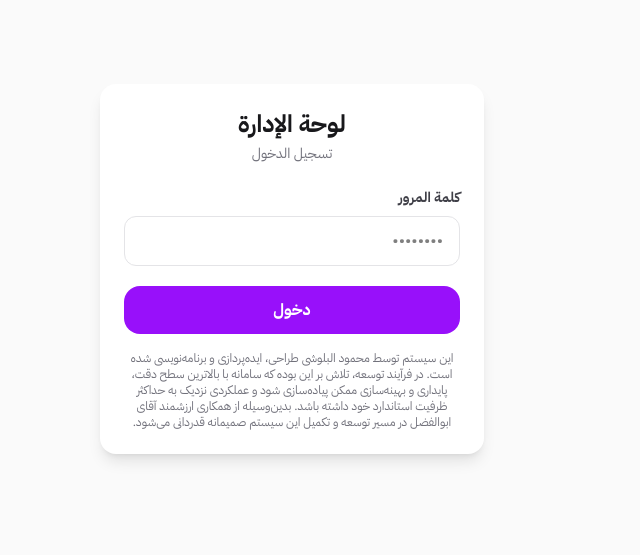
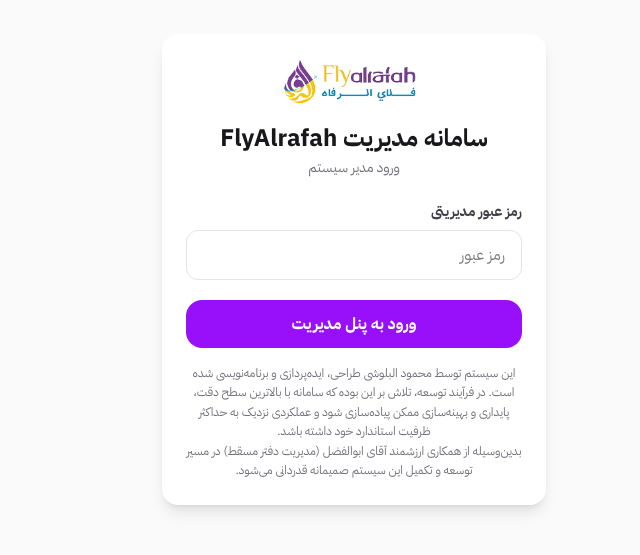
Before and after one commit to MAHMOODALRAFA/ads-flyalrafah, a Next.js app: page /admin/login in a window 1280 px wide. Shown: the part 131-686 px from the top of the page, without its empty margins (425-1065 px from the left). Built offline with nearby package versions, Linux system fonts and the light colour scheme.

Commit message:
update admin login footer text

```diff
--- a/app/admin/login/page.tsx
+++ b/app/admin/login/page.tsx
@@ -3,6 +3,7 @@
 
 import { useRouter } from "next/navigation";
 import { useState } from "react";
+import Image from "next/image"; // ✅ اضافه شد
 
 export const dynamic = "force-dynamic";
 
@@ -18,7 +19,7 @@
     setErr("");
     const pw = password.trim();
     if (!pw) {
-      setErr("اكتب كلمة المرور");
+      setErr("لطفاً رمز عبور مدیریتی را وارد نمایید.");
       return;
     }
 
@@ -34,14 +35,14 @@
       const json = await res.json().catch(() => null);
 
       if (!res.ok || !json?.ok) {
-        setErr("كلمة المرور غير صحيحة");
+        setErr("رمز عبور واردشده معتبر نمی‌باشد.");
         return;
       }
 
       router.replace("/admin");
       router.refresh();
     } catch {
-      setErr("تعذر الاتصال بالخادم");
+      setErr("خطا در برقراری ارتباط با سرور.");
     } finally {
       setLoading(false);
     }
@@ -50,10 +51,29 @@
   return (
     <main dir="rtl" className="min-h-screen bg-zinc-50 flex items-center justify-center p-6">
       <div className="w-full max-w-sm bg-white rounded-2xl shadow-lg p-6">
-        <h1 className="text-2xl font-extrabold text-zinc-900 text-center">لوحة الإدارة</h1>
-        <p className="text-sm text-zinc-500 text-center mt-1 mb-6">تسجيل الدخول</p>
 
-        <label className="block text-sm font-bold text-zinc-700 mb-2">كلمة المرور</label>
+        {/* ✅ لوگو */}
+        <div className="flex justify-center mb-4">
+          <Image
+            src="/logo.png"
+            alt="FlyAlrafah"
+            width={160}
+            height={60}
+            className="h-12 w-auto object-contain"
+            priority
+          />
+        </div>
+
+        <h1 className="text-2xl font-extrabold text-zinc-900 text-center">
+          سامانه مدیریت FlyAlrafah
+        </h1>
+        <p className="text-sm text-zinc-500 text-center mt-1 mb-6">
+          ورود مدیر سیستم
+        </p>
+
+        <label className="block text-sm font-bold text-zinc-700 mb-2">
+          رمز عبور مدیریتی
+        </label>
         <input
           type="password"
           value={password}
@@ -63,7 +83,7 @@
           }}
           disabled={loading}
           className="w-full rounded-xl border border-zinc-200 px-4 py-3 outline-none focus:ring-2 focus:ring-purple-300 disabled:opacity-70"
-          placeholder="••••••••"
+          placeholder="رمز عبور"
           autoComplete="current-password"
         />
 
@@ -78,16 +98,20 @@
           disabled={loading}
           className="w-full mt-5 rounded-2xl py-3 bg-purple-600 text-white font-extrabold hover:bg-purple-700 disabled:opacity-70 transition"
         >
-          {loading ? "جارٍ الدخول..." : "دخول"}
+          {loading ? "در حال احراز هویت..." : "ورود به پنل مدیریت"}
         </button>
 
-        <div className="mt-4 text-xs text-zinc-500 text-center">
-این سیستم توسط محمود البلوشی طراحی، ایده‌پردازی و برنامه‌نویسی شده است.
-در فرآیند توسعه، تلاش بر این بوده که سامانه با بالاترین سطح دقت، پایداری و بهینه‌سازی ممکن پیاده‌سازی شود و عملکردی نزدیک به حداکثر ظرفیت استاندارد خود داشته باشد.
 
-بدین‌وسیله از همکاری ارزشمند آقای ابوالفضل در مسیر توسعه و تکمیل این سیستم صمیمانه قدردانی می‌شود.
 
-        </div>
+        <p className="mt-4 text-xs text-zinc-500 text-center leading-relaxed">
+          این سیستم توسط محمود البلوشی طراحی، ایده‌پردازی و برنامه‌نویسی شده است.
+          در فرآیند توسعه، تلاش بر این بوده که سامانه با بالاترین سطح دقت،
+          پایداری و بهینه‌سازی ممکن پیاده‌سازی شود و عملکردی نزدیک به حداکثر
+          ظرفیت استاندارد خود داشته باشد.
+          <br />
+          بدین‌وسیله از همکاری ارزشمند آقای ابوالفضل (مدیریت دفتر مسقط)
+          در مسیر توسعه و تکمیل این سیستم صمیمانه قدردانی می‌شود.
+        </p>
       </div>
     </main>
   );
--- a/app/admin/panel/page.tsx
+++ b/app/admin/panel/page.tsx
@@ -96,7 +96,7 @@
       const data = (await res.json().catch(() => null)) as UsersResponse | null;
 
       if (!res.ok || !data || !data.ok) {
-        setError("تعذر تحميل قائمة المستخدمين");
+        setError("بارگذاری فهرست کاربران انجام نشد.");
         setUsers([]);
         setPagination((p) => ({ ...p, total: 0, totalPages: 1, page: 1 }));
         return;
@@ -113,7 +113,7 @@
         totalPages: Math.max(1, Number(data.pagination?.totalPages ?? 1)),
       });
     } catch {
-      setError("خطأ في الاتصال بالخادم");
+      setError("خطا در ارتباط با سرور.");
       setUsers([]);
     } finally {
       setLoading(false);
@@ -141,13 +141,13 @@
 
       const data = await res.json().catch(() => null);
       if (!res.ok || !data?.ok) {
-        setError("لم يتم تحديث النقاط");
+        setError("به‌روزرسانی امتیازها انجام نشد.");
         return;
       }
 
       await loadUsers(pagination.page, pagination.pageSize, debouncedQ);
     } catch {
-      setError("خطأ في الاتصال بالخادم");
+      setError("خطا در ارتباط با سرور.");
     } finally {
       setBusyId("");
     }
@@ -156,7 +156,7 @@
   async function resetUser(userId: string) {
     if (!userId || busyId) return;
 
-    const ok = confirm("Reset this user points (and lastShareAt)?");
+    const ok = confirm("آیا از بازنشانی امتیازهای این کاربر (و lastShareAt) مطمئن هستید؟");
     if (!ok) return;
 
     setBusyId(userId);
@@ -178,13 +178,13 @@
 
       const data = await res.json().catch(() => null);
       if (!res.ok || !data?.ok) {
-        setError("لم يتم إعادة ضبط المستخدم");
+        setError("بازنشانی کاربر انجام نشد.");
         return;
       }
 
       await loadUsers(pagination.page, pagination.pageSize, debouncedQ);
     } catch {
-      setError("خطأ في الاتصال بالخادم");
+      setError("خطا در ارتباط با سرور.");
     } finally {
       setBusyId("");
     }
@@ -219,12 +219,12 @@
       <div className="mx-auto w-full max-w-5xl">
         <div className="flex items-start justify-between gap-3 mb-5">
           <div>
-            <h1 className="text-2xl font-extrabold text-zinc-900">لوحة التحكم</h1>
+            <h1 className="text-2xl font-extrabold text-zinc-900">پنل مدیریت</h1>
             <p className="text-sm text-zinc-500 mt-1">
-              إدارة المستخدمين والنقاط — FlyAlrafah
+              مدیریت کاربران و امتیازها — FlyAlrafah
             </p>
             <p className="text-xs text-zinc-400 mt-1">
-              إجمالي المستخدمين:{" "}
+              تعداد کل کاربران:{" "}
               <span className="font-bold">{pagination.total}</span>
             </p>
           </div>
@@ -235,7 +235,7 @@
               disabled={loading}
               className="h-11 rounded-2xl px-4 bg-white border border-zinc-200 text-zinc-800 font-bold hover:bg-zinc-100 transition disabled:opacity-60"
             >
-              تحديث
+              به‌روزرسانی
             </button>
 
             <button
@@ -249,21 +249,21 @@
 
         <div className="grid grid-cols-1 sm:grid-cols-3 gap-3 mb-4">
           <div className="rounded-2xl bg-white border border-zinc-200 p-4">
-            <div className="text-xs text-zinc-500">مستخدمون في هذه الصفحة</div>
+            <div className="text-xs text-zinc-500">تعداد کاربران در این صفحه</div>
             <div className="text-2xl font-extrabold text-zinc-900 mt-1">
               {stats.pageUsers}
             </div>
           </div>
 
           <div className="rounded-2xl bg-white border border-zinc-200 p-4">
-            <div className="text-xs text-zinc-500">مجموع نقاط هذه الصفحة</div>
+            <div className="text-xs text-zinc-500">مجموع امتیازهای این صفحه</div>
             <div className="text-2xl font-extrabold text-purple-700 mt-1">
               {stats.pagePoints}
             </div>
           </div>
 
           <div className="rounded-2xl bg-white border border-zinc-200 p-4">
-            <div className="text-xs text-zinc-500">مجموع الانضمامات (هذه الصفحة)</div>
+            <div className="text-xs text-zinc-500">مجموع پیوستن‌ها (در این صفحه)</div>
             <div className="text-2xl font-extrabold text-zinc-900 mt-1">
               {stats.pageJoins}
             </div>
@@ -274,19 +274,19 @@
           <div className="flex flex-col gap-3">
             <div className="flex flex-col sm:flex-row gap-3 sm:items-center sm:justify-between">
               <div className="flex-1">
-                <div className="text-sm font-bold text-zinc-900 mb-2">بحث</div>
+                <div className="text-sm font-bold text-zinc-900 mb-2">جست‌وجو</div>
                 <input
                   value={q}
                   onChange={(e) => setQ(e.target.value)}
-                  placeholder="ابحث برقم الهاتف أو كود الدعوة أو الاسم..."
+                  placeholder="جست‌وجو بر اساس شماره تلفن، کد دعوت یا نام..."
                   className="w-full rounded-2xl border border-zinc-200 bg-white px-4 py-3 outline-none focus:ring-2 focus:ring-purple-300"
                 />
               </div>
 
               <div className="text-sm text-zinc-500 sm:text-left">
                 {loading
-                  ? "جارٍ التحميل..."
-                  : `صفحة ${pagination.page} من ${pagination.totalPages} — النتائج: ${users.length}`}
+                  ? "در حال بارگذاری..."
+                  : `صفحه ${pagination.page} از ${pagination.totalPages} — تعداد نتایج: ${users.length}`}
               </div>
             </div>
 
@@ -297,7 +297,7 @@
                   disabled={loading || pagination.page === 1}
                   className="h-10 rounded-2xl px-4 bg-white border border-zinc-200 text-zinc-800 font-bold hover:bg-zinc-100 transition disabled:opacity-60"
                 >
-                  أول صفحة
+                  صفحه اول
                 </button>
 
                 <button
@@ -307,7 +307,7 @@
                   disabled={loading || !canPrev}
                   className="h-10 rounded-2xl px-4 bg-white border border-zinc-200 text-zinc-800 font-bold hover:bg-zinc-100 transition disabled:opacity-60"
                 >
-                  السابق
+                  قبلی
                 </button>
 
                 <button
@@ -317,12 +317,12 @@
                   disabled={loading || !canNext}
                   className="h-10 rounded-2xl px-4 bg-white border border-zinc-200 text-zinc-800 font-bold hover:bg-zinc-100 transition disabled:opacity-60"
                 >
-                  التالي
+                  بعدی
                 </button>
               </div>
 
               <div className="flex items-center gap-2">
-                <div className="text-xs text-zinc-500">حجم الصفحة</div>
+                <div className="text-xs text-zinc-500">اندازه صفحه</div>
                 <select
                   value={pagination.pageSize}
                   onChange={(e) => {
@@ -350,16 +350,16 @@
 
         <div className="rounded-2xl bg-white border border-zinc-200 overflow-hidden">
           <div className="px-4 py-3 border-b border-zinc-200 bg-zinc-50 flex items-center justify-between">
-            <div className="text-sm font-extrabold text-zinc-900">المستخدمون</div>
+            <div className="text-sm font-extrabold text-zinc-900">کاربران</div>
             <div className="text-xs text-zinc-500">
-              إجمالي: <span className="font-bold">{pagination.total}</span>
+              مجموع: <span className="font-bold">{pagination.total}</span>
             </div>
           </div>
 
           {loading ? (
-            <div className="p-6 text-center text-zinc-600">جاري التحميل...</div>
+            <div className="p-6 text-center text-zinc-600">در حال بارگذاری...</div>
           ) : users.length === 0 ? (
-            <div className="p-6 text-center text-zinc-600">لا يوجد نتائج</div>
+            <div className="p-6 text-center text-zinc-600">نتیجه‌ای یافت نشد.</div>
           ) : (
             <div className="divide-y divide-zinc-100">
               {users.map((u) => {
@@ -378,12 +378,12 @@
                           📞 {u.phone}
                         </div>
                         <div className="text-zinc-500">
-                          Code:{" "}
+                          کد:{" "}
                           <span className="font-bold text-zinc-900">{u.refCode}</span>
                         </div>
                         {u.name ? (
                           <div className="text-zinc-500">
-                            الاسم:{" "}
+                            نام:{" "}
                             <span className="font-bold text-zinc-900">{u.name}</span>
                           </div>
                         ) : null}
@@ -391,21 +391,21 @@
 
                       <div className="mt-2 grid grid-cols-3 gap-2">
                         <div className="rounded-xl bg-zinc-50 border border-zinc-200 p-3 text-center">
-                          <div className="text-[11px] text-zinc-500">Points</div>
+                          <div className="text-[11px] text-zinc-500">امتیاز</div>
                           <div className="text-lg font-extrabold text-purple-700">
                             {u.points}
                           </div>
                         </div>
 
                         <div className="rounded-xl bg-zinc-50 border border-zinc-200 p-3 text-center">
-                          <div className="text-[11px] text-zinc-500">Joins</div>
+                          <div className="text-[11px] text-zinc-500">پیوستن‌ها</div>
                           <div className="text-lg font-extrabold text-zinc-900">
                             {joins}
                           </div>
                         </div>
 
                         <div className="rounded-xl bg-zinc-50 border border-zinc-200 p-3 text-center">
-                          <div className="text-[11px] text-zinc-500">Last Share</div>
+                          <div className="text-[11px] text-zinc-500">آخرین اشتراک</div>
                           <div className="text-xs font-bold text-zinc-700" dir="ltr">
                             {u.lastShareAt
                               ? new Date(u.lastShareAt).toLocaleString()
@@ -440,7 +440,7 @@
                         disabled={busyId !== "" && !busy}
                         className="h-11 rounded-2xl px-4 bg-red-600 text-white font-extrabold hover:bg-red-700 transition disabled:opacity-60"
                       >
-                        {busy ? "..." : "Reset"}
+                        {busy ? "..." : "بازنشانی"}
                       </button>
                     </div>
                   </div>
@@ -451,10 +451,12 @@
         </div>
 
         <p className="text-center text-xs text-zinc-400 mt-4">
-این سیستم توسط محمود البلوشی طراحی، ایده‌پردازی و برنامه‌نویسی شده است.
-در فرآیند توسعه، تلاش بر این بوده که سامانه با بالاترین سطح دقت، پایداری و بهینه‌سازی ممکن پیاده‌سازی شود و عملکردی نزدیک به حداکثر ظرفیت استاندارد خود داشته باشد.
-
-بدین‌وسیله از همکاری ارزشمند آقای ابوالفضل در مسیر توسعه و تکمیل این سیستم صمیمانه قدردانی می‌شود.      </p>
+          این سیستم توسط محمود البلوشی طراحی، ایده‌پردازی و برنامه‌نویسی شده است.
+          در فرآیند توسعه، تلاش بر این بوده که سامانه با بالاترین سطح دقت، پایداری و
+          بهینه‌سازی ممکن پیاده‌سازی شود و عملکردی نزدیک به حداکثر ظرفیت استاندارد خود داشته باشد.
+          <br />
+          بدین‌وسیله از همکاری ارزشمند آقای ابوالفضل (مدیریت دفتر مسقط) در مسیر توسعه و تکمیل این سیستم صمیمانه قدردانی می‌شود.
+        </p>
       </div>
     </main>
   );
```
